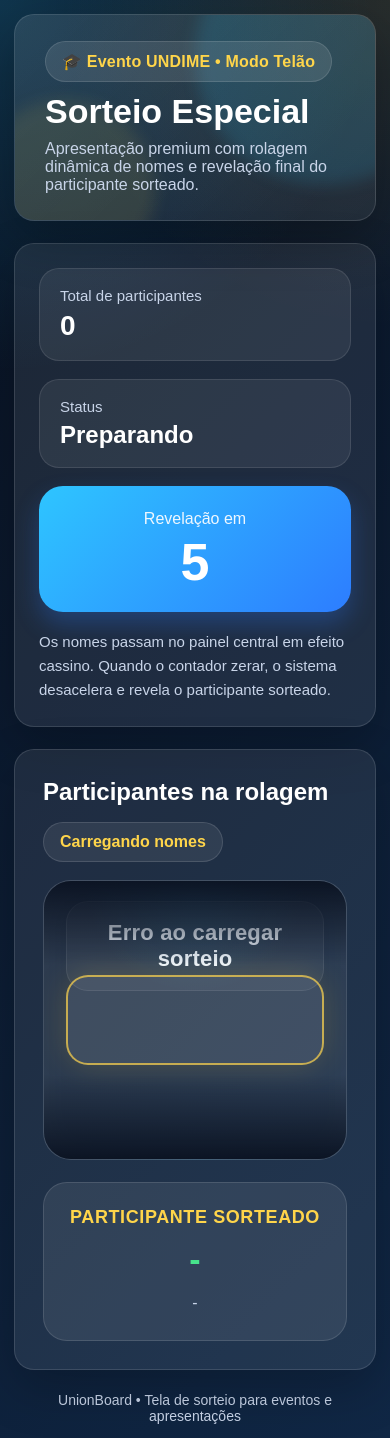
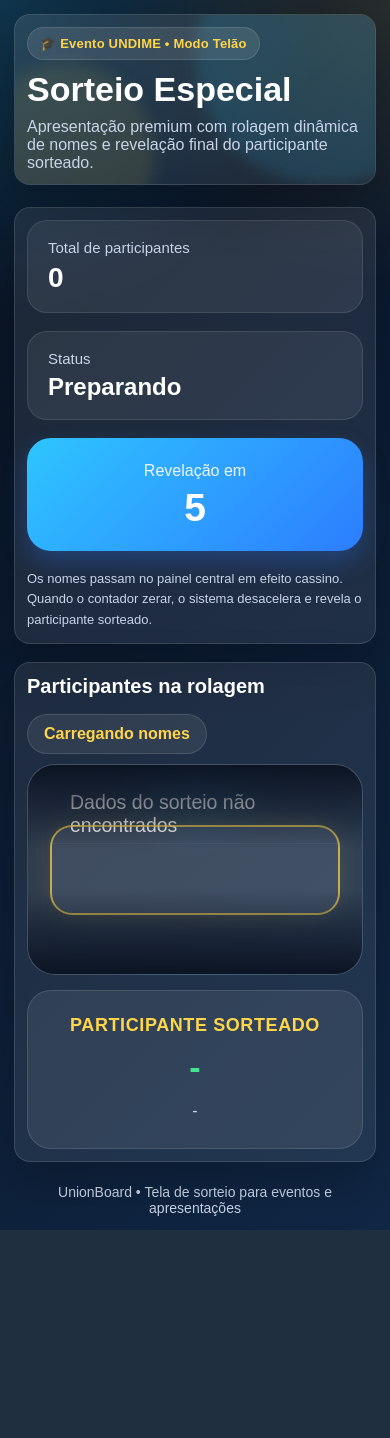
Before and after one commit to WillianRD/UnionPostV, a Flask app: page /tela-sorteio/1 in a window 390 px wide. After the commit the page ends 1230 px from the top, so only its background shows below. Run offline with Flask 3, Linux system fonts and the light colour scheme; a user stored in the database is signed in; data comes from the database, SQL or seed files in the repository; both versions use the stored data as it was after the commit.

Commit message:
Rolagem funcionando

```diff
--- a/templates/tela-sorteio.html
+++ b/templates/tela-sorteio.html
@@ -259,22 +259,16 @@
             will-change:transform;
             padding:20px 22px;
         }
-
-    .slot-item{
-        height:90px;
-        display:flex;
-        align-items:center;
-        justify-content:center;
-        padding:0 20px;
-        margin:0 0 10px;
-        border-radius:22px;
-        font-size:clamp(22px, 2.4vw, 44px);
-        font-weight:bold;
-        text-align:center;
-        background:rgba(255,255,255,0.05);
-        border:1px solid rgba(255,255,255,0.08);
-        color:#eef6ff;
-        letter-spacing:.2px;
+.slot-item {
+    height: 90px;
+    margin: 0;
+    padding: 0 20px;
+    box-sizing: border-box;
+    display: flex;
+    justify-content: center;
+    align-items: center;
+    font-size: 28px;
+    border-bottom: 1px solid rgba(255,255,255,0.05);
 }
 
         .fade-top,
@@ -379,6 +373,126 @@
                 font-size:22px;
             }
         }
+        .main {
+        display: flex;
+        gap: 22px;
+        flex-wrap: wrap;
+    }
+
+    .side {
+        flex: 1 1 300px; /* cresce até 1fr, mínimo 300px */
+    }
+
+    .center {
+        flex: 2 1 500px; /* cresce até 2fr, mínimo 500px */
+    }
+
+    .slot-frame {
+        width: 100%;
+        max-width: 980px;
+        height: clamp(200px, 40vh, 360px);
+    }
+
+    .slot-item {
+        height: clamp(60px, 12vh, 90px);
+        font-size: clamp(16px, 4vw, 44px);
+    }
+    @media (max-width: 800px){
+        .main {
+            flex-direction: column;
+        }
+        .slot-frame {
+            height: clamp(180px, 30vh, 320px);
+        }
+    }
+
+    @media (max-width: 500px){
+        .hero, .side, .center {
+            padding: 16px;
+            border-radius: 16px;
+        }
+        .slot-frame {
+            height: clamp(150px, 25vh, 250px);
+        }
+    }
+    /* Responsividade para telas pequenas sem quebrar estrutura */
+    @media (max-width: 1100px) {
+        .main {
+            flex-direction: column; /* coluna para celulares e tablets */
+            gap: 18px;
+        }
+
+        .side, .center {
+            width: 100%;
+        }
+
+        .slot-frame {
+            height: clamp(220px, 35vh, 360px); /* ajustar altura do painel */
+        }
+
+        .slot-item {
+            font-size: clamp(16px, 4vw, 44px);
+            height: clamp(60px, 10vh, 90px);
+        }
+    }
+
+    @media (max-width: 700px) {
+        .screen {
+            padding: 14px;
+        }
+
+        .hero, .side, .center {
+            padding: 16px;
+            border-radius: 20px;
+        }
+
+        .slot-frame {
+            height: clamp(180px, 30vh, 280px);
+        }
+
+        .slot-item {
+            font-size: clamp(14px, 5vw, 36px);
+            height: clamp(50px, 8vh, 80px);
+        }
+
+        .title-row h2 {
+            font-size: clamp(20px, 5vw, 28px);
+        }
+
+        .timer {
+            font-size: clamp(40px, 10vw, 70px);
+        }
+    }
+
+    @media (max-width: 500px) {
+        .hero, .side, .center {
+            padding: 12px;
+            border-radius: 16px;
+        }
+
+        .slot-frame {
+            height: clamp(150px, 25vh, 250px);
+        }
+
+        .slot-item {
+            font-size: clamp(12px, 5vw, 30px);
+            height: clamp(45px, 7vh, 70px);
+        }
+
+        .timer {
+            font-size: clamp(32px, 10vw, 60px);
+        }
+
+        .legend {
+            font-size: 13px;
+        }
+
+        .badge {
+            padding: 8px 12px;
+            font-size: 13px;
+        }
+    }
+
     </style>
     </head>
     <body>
@@ -439,6 +553,9 @@
             UnionBoard • Tela de sorteio para eventos e apresentações
         </div>
     </div>
+
+    <body data-id-sorteio="{{ id_sorteio }}">
+
     </body>
     <script>
     const idSorteio = parseInt(document.body.dataset.idSorteio, 10);
@@ -451,7 +568,7 @@ let offset = 0;
     let velocidade = 25;
     let animando = true;
 
-const ITEM_HEIGHT = 90;
+    let ITEM_HEIGHT = 90;
     const REPETICOES = 10;
 
     const slotList = document.getElementById("slotList");
@@ -489,6 +606,11 @@ async function carregarDados() {
             slotList.innerHTML = rollingList.map(p => `
     <div class="slot-item">${p.nome}</div>
 `).join("");
+
+const primeiroItem = document.querySelector(".slot-item");
+if (primeiroItem) {
+    ITEM_HEIGHT = primeiroItem.getBoundingClientRect().height;
+}
 
             animar();
             iniciarTimer();
@@ -545,42 +667,54 @@ function alinharNoSorteado() {
     animando = false;
 
     const nomeSorteado = (sorteadoFinal.nome || "").trim().toLowerCase();
+    const items = Array.from(document.querySelectorAll(".slot-item"));
 
-    const indices = rollingList
-        .map((p, i) => ({
-            index: i,
-            nome: (p.nome || "").trim().toLowerCase()
-        }))
-        .filter(p => p.nome === nomeSorteado)
-        .map(p => p.index);
-
-    if (!indices.length) {
-        console.log("Não encontrou o sorteado na lista");
+    if (!items.length) {
         mostrarResultado();
         return;
     }
 
     const slotFrame = document.querySelector(".slot-frame");
-    const highlight = document.querySelector(".highlight");
+    const highlight = document.querySelector(".slot-highlight");
 
     const frameRect = slotFrame.getBoundingClientRect();
     const highlightRect = highlight.getBoundingClientRect();
 
-    const centroReal = (highlightRect.top - frameRect.top) + (highlightRect.height / 2);
+    const centroHighlight = (highlightRect.top - frameRect.top) + (highlightRect.height / 2);
 
-    const posicaoAtual = Math.abs(offset) / ITEM_HEIGHT;
+    // pega todos os elementos que têm o nome sorteado
+    const candidatos = items
+        .map((el, index) => ({
+            el,
+            index,
+            nome: (el.innerText || "").trim().toLowerCase()
+        }))
+        .filter(item => item.nome === nomeSorteado);
 
-    const indiceEscolhido = indices.reduce((maisProximo, atual) => {
-        return Math.abs(atual - posicaoAtual) < Math.abs(maisProximo - posicaoAtual)
-            ? atual
-            : maisProximo;
-    });
+    if (!candidatos.length) {
+        mostrarResultado();
+        return;
+    }
 
-    const targetOffset = centroReal - (indiceEscolhido * ITEM_HEIGHT) - (ITEM_HEIGHT / 2);
+    // escolhe o candidato mais próximo da posição atual da roleta
+    const posicaoAtual = Math.abs(offset);
+    let melhor = candidatos[0];
 
-    console.log("Nome sorteado:", nomeSorteado);
-    console.log("Índice escolhido:", indiceEscolhido);
-    console.log("Target offset:", targetOffset);
+    for (const candidato of candidatos) {
+        const topoItem = candidato.index * ITEM_HEIGHT;
+        const distancia = Math.abs(topoItem - posicaoAtual);
+
+        const topoMelhor = melhor.index * ITEM_HEIGHT;
+        const melhorDistancia = Math.abs(topoMelhor - posicaoAtual);
+
+        if (distancia < melhorDistancia) {
+            melhor = candidato;
+        }
+    }
+
+    // calcula offset exato para centralizar esse item no highlight
+    const centroItem = (melhor.index * ITEM_HEIGHT) + (ITEM_HEIGHT / 2);
+    const targetOffset = centroHighlight - centroItem;
 
     animarAte(targetOffset, 900, mostrarResultado);
 }
```
Also changed, not shown: banco.db. Lines whose indentation alone changed are shown as unchanged.
